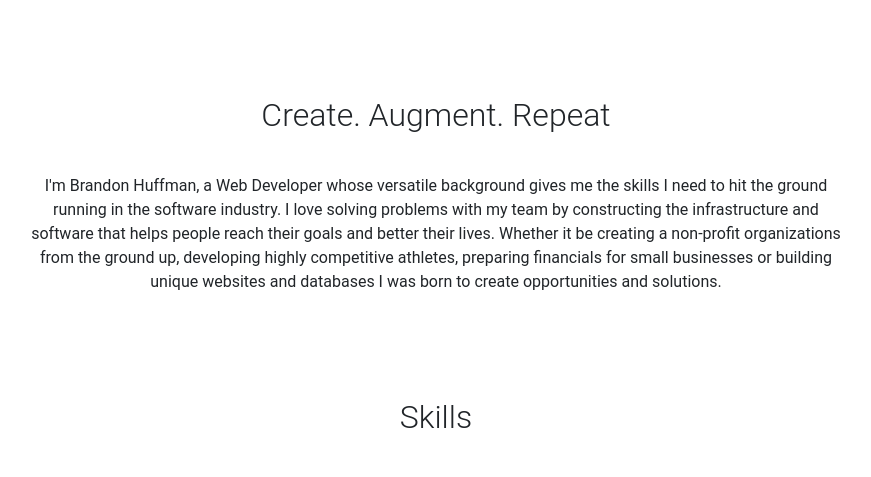
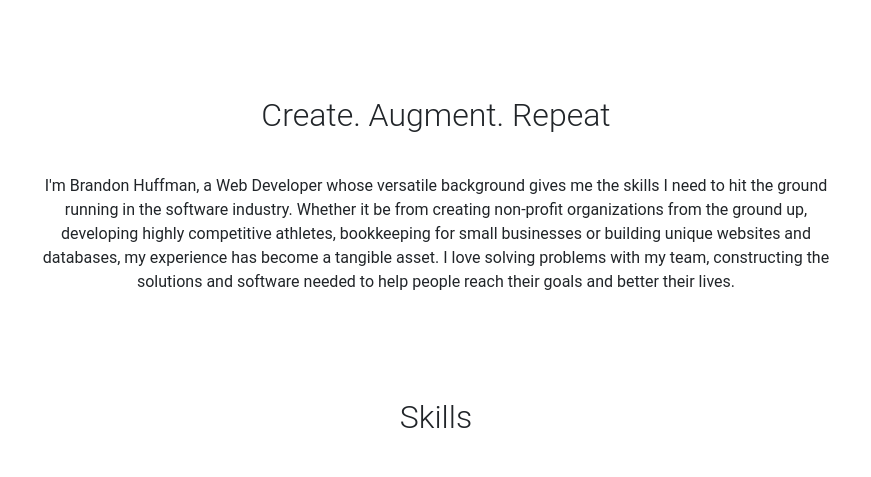
Before and after one commit to bthuffman/personal-website-project, a PHP site: page /milestone-2b.php in a window 1280 px wide. Shown: the part 669-1146 px from the top of the page, without its empty margins (204-1075 px from the left). Run offline with PHP 8.4, Linux system fonts and the light colour scheme; some libraries are stand-ins or nearby versions.

Commit message:
Adjusted the tag-line text.

```diff
--- a/public_html/documentation/milestone-2b.php
+++ b/public_html/documentation/milestone-2b.php
@@ -93,7 +93,7 @@
 	<h2 class="mt-5 mb-4 text-center">Create. Augment. Repeat </h2>
 	<div class="card p-3">
 		<div class="row d-flex text-center justify-content-center">
-			<div class="col-8 mb-4">I'm Brandon Huffman, a Web Developer whose versatile background gives me the skills I need to hit the ground running in the software industry. I love solving problems with my team by constructing the infrastructure and software that helps people reach their goals and better their lives. Whether it be creating a non-profit organizations from the ground up, developing highly competitive athletes, preparing financials for small businesses or building unique websites and databases I was born to create opportunities and solutions.</div>
+			<div class="col-8 mb-4">I'm Brandon Huffman, a Web Developer whose versatile background gives me the skills I need to hit the ground running in the software industry. Whether it be from creating non-profit organizations from the ground up, developing highly competitive athletes, bookkeeping for small businesses or building unique websites and databases, my experience has become a tangible asset. I love solving problems with my team, constructing the solutions and software needed to help people reach their goals and better their lives.</div>
 			<div class="empty col-12 mt-4">This will be invisible</div>
 		</div>
 	</div>
```
